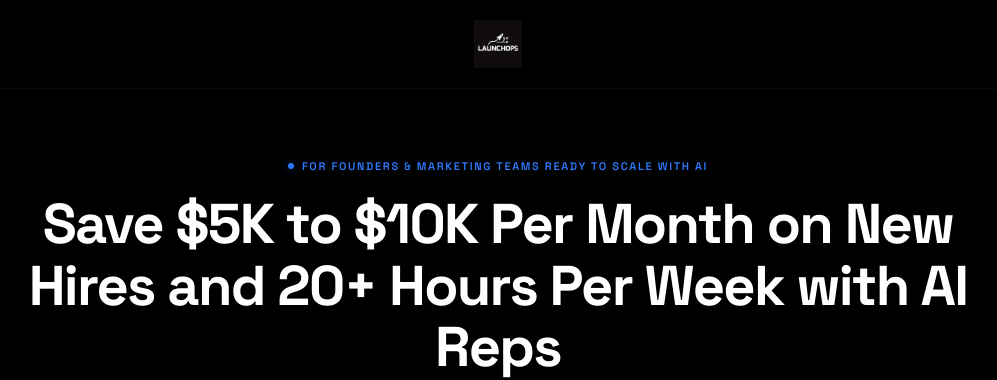
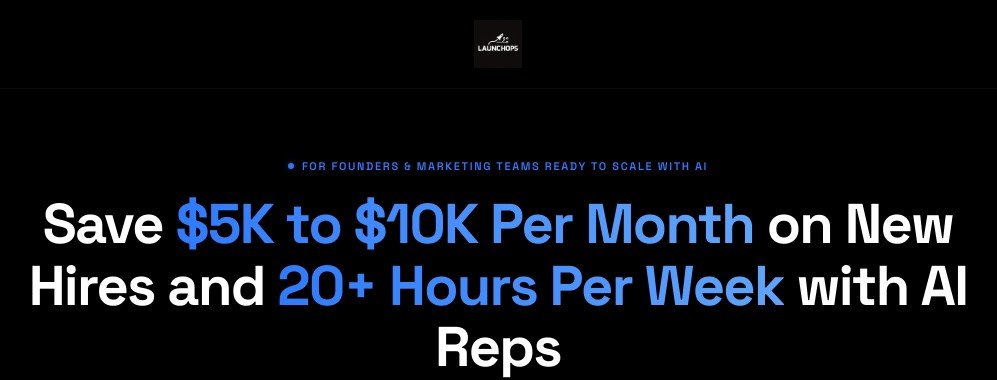
Before and after one commit to Abdulrahmansuleiman/speed-to-lead, a Next.js app: page /book in a window 1280 px wide. Shown: the top 380 px of the page, without its empty margins (142-1139 px from the left). Built offline with nearby package versions, Linux system fonts and the light colour scheme.

Commit message:
Fix blue gradient on booking headline spans

```diff
--- a/src/app/globals.css
+++ b/src/app/globals.css
@@ -663,6 +663,12 @@
   overflow-wrap: break-word;
   text-align: center;
 }
+.book-hero h1 .gr {
+  background: linear-gradient(to right, #2E7BFF, #60a5fa);
+  -webkit-background-clip: text;
+  -webkit-text-fill-color: transparent;
+  background-clip: text;
+}
 .book-eyebrow {
   display: inline-flex;
   align-items: center;
```
